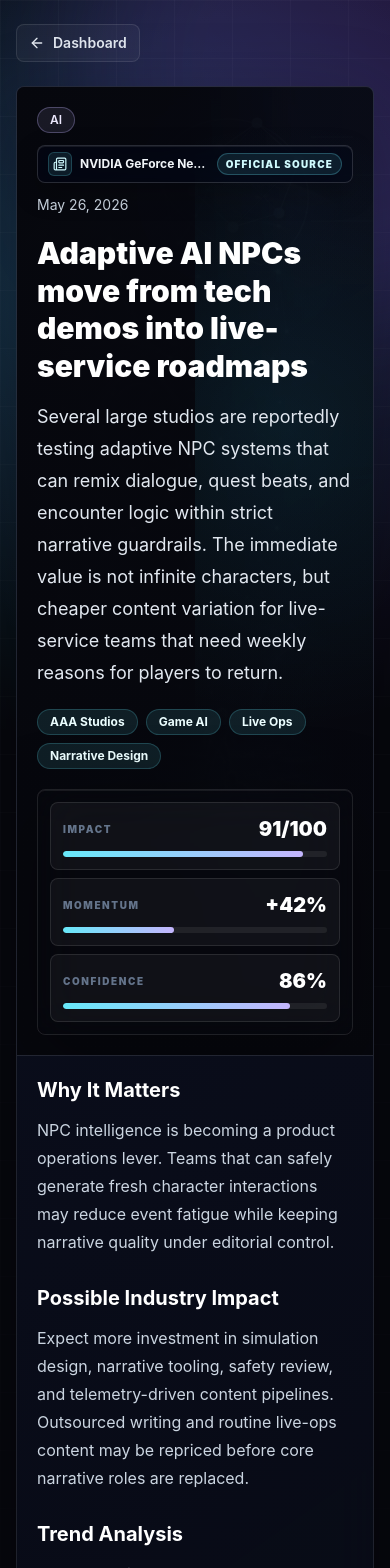
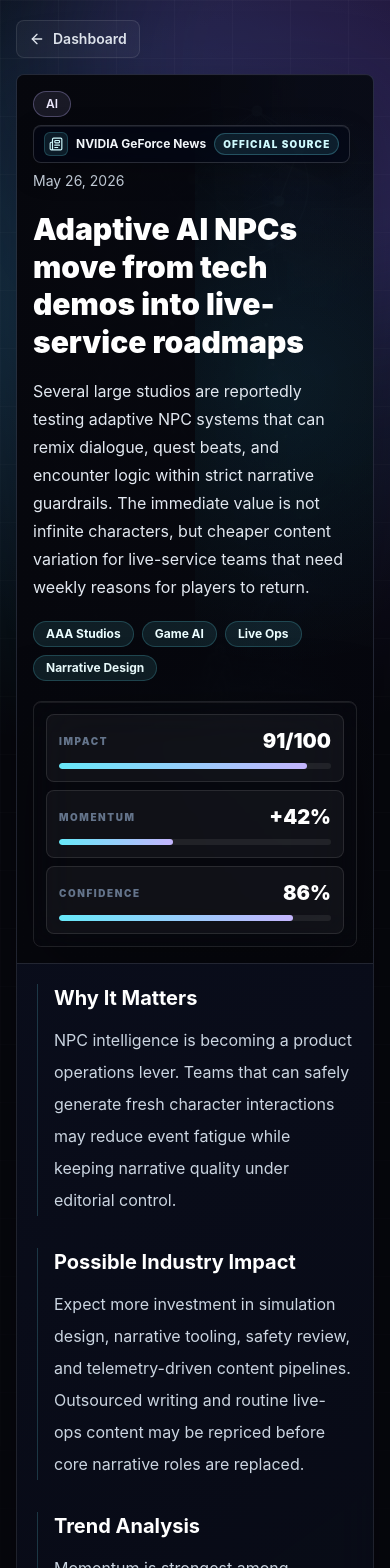
Before and after one commit to ethankim417/LoreEngine, a Next.js app: page /articles/adaptive-ai-npcs-enter-live-service-roadmaps in a window 390 px wide. Shown: the top 1568 px of the page. Built offline with nearby package versions, Linux system fonts and the light colour scheme.

Commit message:
Polish dashboard rhythm

```diff
--- a/app/articles/[slug]/page.tsx
+++ b/app/articles/[slug]/page.tsx
@@ -33,13 +33,13 @@ export default function ArticlePage({ params }: ArticlePageProps) {
   }
 
   return (
-    <main className="relative min-h-screen overflow-hidden px-4 py-6 sm:px-6 lg:px-8">
+    <main className="relative min-h-screen overflow-hidden px-4 py-5 sm:px-6 sm:py-6 lg:px-8">
       <div aria-hidden="true" className="mesh-grid absolute inset-0 opacity-70" />
       <div
         aria-hidden="true"
         className="absolute right-[-12rem] top-[-12rem] h-[32rem] w-[32rem] rounded-full bg-violet-500/15 blur-3xl"
       />
-      <div className="relative z-10 mx-auto flex max-w-6xl flex-col gap-6">
+      <div className="relative z-10 mx-auto flex max-w-6xl flex-col gap-4 sm:gap-6">
         <Link
           href="/"
           className="inline-flex w-fit items-center gap-2 rounded-lg border border-white/10 bg-white/[0.04] px-3 py-2 text-sm font-semibold text-slate-200 transition hover:border-cyan-300/40 hover:text-white"
@@ -49,7 +49,7 @@ export default function ArticlePage({ params }: ArticlePageProps) {
         </Link>
 
         <article className="glass-panel overflow-hidden rounded-lg">
-          <div className="relative min-h-[30rem] overflow-hidden border-b border-white/10 p-5 sm:p-7">
+          <div className="relative min-h-[28rem] overflow-hidden border-b border-white/10 p-4 sm:min-h-[30rem] sm:p-7">
             <Image
               src={article.visual.image}
               alt={article.visual.alt}
@@ -63,9 +63,9 @@ export default function ArticlePage({ params }: ArticlePageProps) {
             <div className="absolute right-0 top-0 h-full w-1/2 bg-[radial-gradient(circle_at_50%_35%,rgba(50,217,255,0.085),transparent_48%)]" />
             <div className="absolute inset-x-0 bottom-0 h-24 bg-gradient-to-t from-[#06070d] to-transparent" />
 
-            <div className="relative z-10 grid min-h-[26rem] gap-5 lg:grid-cols-[1fr_18rem] lg:items-end">
+            <div className="relative z-10 grid min-h-[25rem] gap-5 sm:min-h-[26rem] lg:grid-cols-[1fr_18rem] lg:items-end">
               <div className="max-w-3xl">
-              <div className="flex flex-wrap items-center gap-3">
+                <div className="flex flex-wrap items-center gap-2 sm:gap-3">
                   <span className={`rounded-full border px-3 py-1 text-xs font-semibold ${categoryTone(article.category)}`}>
                     {article.category}
                   </span>
@@ -75,7 +75,9 @@ export default function ArticlePage({ params }: ArticlePageProps) {
                 <h1 className="mt-5 max-w-4xl font-display text-3xl font-black leading-tight tracking-normal text-white sm:text-5xl">
                   {article.title}
                 </h1>
-              <p className="mt-4 max-w-3xl text-lg leading-8 text-slate-200">{article.fullTldr}</p>
+                <p className="mt-4 max-w-3xl text-base leading-7 text-slate-200 sm:text-lg sm:leading-8">
+                  {article.fullTldr}
+                </p>
                 <div className="mt-5 flex flex-wrap gap-2">
                   {article.sectors.slice(0, 5).map((sector) => (
                     <span
@@ -97,7 +99,7 @@ export default function ArticlePage({ params }: ArticlePageProps) {
           </div>
 
           <div className="grid gap-0 lg:grid-cols-[1fr_18rem]">
-            <div className="space-y-7 p-5 sm:p-7">
+            <div className="space-y-8 p-5 sm:space-y-10 sm:p-8">
               <DetailBlock title="Why It Matters" body={article.whyItMatters} />
               <DetailBlock title="Possible Industry Impact" body={article.possibleImpact} />
               <DetailBlock title="Trend Analysis" body={article.trendAnalysis} />
@@ -157,9 +159,9 @@ export default function ArticlePage({ params }: ArticlePageProps) {
 
 function DetailBlock({ title, body }: { title: string; body: string }) {
   return (
-    <section>
+    <section className="border-l border-cyan-300/20 pl-4 sm:pl-5">
       <h2 className="font-display text-xl font-bold text-white">{title}</h2>
-      <p className="mt-3 leading-7 text-slate-300">{body}</p>
+      <p className="mt-3 max-w-3xl text-base leading-8 text-slate-300">{body}</p>
     </section>
   );
 }
--- a/app/page.tsx
+++ b/app/page.tsx
@@ -7,7 +7,7 @@ export default function Home() {
   return (
     <main className="relative min-h-screen overflow-hidden">
       <AmbientBackground />
-      <div className="relative z-10 mx-auto flex w-full max-w-7xl flex-col gap-6 px-3 py-4 sm:px-6 sm:py-6 lg:px-8 lg:py-8">
+      <div className="relative z-10 mx-auto flex w-full max-w-7xl flex-col gap-5 px-3 py-4 sm:gap-6 sm:px-6 sm:py-6 lg:px-8 lg:py-8">
         <Hero />
         <IntelligenceDashboard articles={articles} metrics={getDashboardMetrics(articles)} />
       </div>
--- a/components/ArticleCard.tsx
+++ b/components/ArticleCard.tsx
@@ -107,12 +107,12 @@ export function ArticleCard({ article }: { article: Article }) {
         </div>
       </div>
 
-      <div className="relative z-10 grid grid-cols-[1fr_auto] gap-3 border-t border-white/10 bg-black/20 p-3">
+      <div className="relative z-10 flex items-center justify-between gap-3 border-t border-white/10 bg-black/10 px-4 py-3">
         <Link
           href={`/articles/${article.slug}`}
-          className="inline-flex w-full items-center justify-center gap-2 rounded-lg border border-white/10 bg-white/[0.07] px-4 py-3 text-sm font-black text-white shadow-[inset_0_1px_0_rgba(255,255,255,0.08)] transition hover:border-cyan-300/35 hover:bg-cyan-300/[0.12] hover:text-cyan-50"
+          className="inline-flex items-center gap-2 text-sm font-black text-white transition hover:text-cyan-100"
         >
-          Read More
+          Read brief
           <ChevronRight className="h-4 w-4 transition group-hover:translate-x-0.5" />
         </Link>
         <a
@@ -120,7 +120,7 @@ export function ArticleCard({ article }: { article: Article }) {
           aria-label={`Open source article from ${article.source}`}
           title={`Open source article from ${article.source}`}
           data-testid={`source-link-${article.slug}`}
-          className="grid h-12 w-12 place-items-center rounded-lg border border-white/10 bg-white/[0.05] text-slate-200 transition hover:border-cyan-300/40 hover:bg-cyan-300/10 hover:text-cyan-100"
+          className="grid h-9 w-9 shrink-0 place-items-center rounded-lg border border-white/10 bg-white/[0.035] text-slate-300 transition hover:border-cyan-300/40 hover:bg-cyan-300/10 hover:text-cyan-100"
         >
           <ExternalLink className="h-4 w-4" />
         </a>
--- a/components/IntelligenceDashboard.tsx
+++ b/components/IntelligenceDashboard.tsx
@@ -80,20 +80,20 @@ export function IntelligenceDashboard({ articles, metrics }: IntelligenceDashboa
   }, [articles, category, query, sortMode, sourceType]);
 
   return (
-    <div className="flex flex-col gap-4 sm:gap-5">
+    <div className="flex flex-col gap-5 sm:gap-6">
       <WeeklyBriefStatus articles={articles} metrics={metrics} />
 
       <ExecutiveBrief articles={articles} />
 
       <SignalConstellation articles={articles} />
 
-      <section aria-label="Dashboard metrics" className="grid gap-2 sm:grid-cols-2 sm:gap-3 lg:grid-cols-4">
+      <section aria-label="Dashboard metrics" className="grid gap-3 sm:grid-cols-2 lg:grid-cols-4">
         {metrics.map((metric) => (
           <MetricCard key={metric.label} metric={metric} onSelect={() => setSelectedMetric(metric)} />
         ))}
       </section>
 
-      <section className="glass-panel rounded-lg p-3 sm:p-5">
+      <section className="glass-panel rounded-lg p-4 sm:p-5">
         <div className="flex flex-col gap-4 xl:flex-row xl:items-center xl:justify-between">
           <div>
             <div className="flex items-center gap-2 text-sm font-semibold uppercase tracking-[0.12em] text-cyan-200">
@@ -105,7 +105,7 @@ export function IntelligenceDashboard({ articles, metrics }: IntelligenceDashboa
             </p>
           </div>
 
-          <div className="grid gap-3 md:grid-cols-[minmax(14rem,1fr)_auto_auto_auto] xl:w-[58rem]">
+          <div className="grid gap-2.5 sm:gap-3 md:grid-cols-[minmax(14rem,1fr)_auto_auto_auto] xl:w-[58rem]">
             <label className="relative block">
               <span className="sr-only">Search articles</span>
               <Search className="pointer-events-none absolute left-3 top-1/2 h-4 w-4 -translate-y-1/2 text-slate-500" />
@@ -184,7 +184,7 @@ export function IntelligenceDashboard({ articles, metrics }: IntelligenceDashboa
 
       <MarketPulse />
 
-      <section className="grid gap-3 sm:gap-4 lg:grid-cols-2 xl:grid-cols-3">
+      <section className="grid gap-4 lg:grid-cols-2 xl:grid-cols-3">
         {filteredArticles.map((article) => (
           <ArticleCard key={article.id} article={article} />
         ))}
@@ -231,7 +231,7 @@ function WeeklyBriefStatus({
   const sourceCount = new Set(articles.map((article) => article.source)).size;
 
   return (
-    <section className="glass-panel rounded-lg p-3 sm:p-4" aria-label="Weekly brief status">
+    <section className="glass-panel rounded-lg p-4" aria-label="Weekly brief status">
       <div className="flex flex-col gap-3 lg:flex-row lg:items-center lg:justify-between">
         <div className="flex items-start gap-3">
           <span className="grid h-10 w-10 shrink-0 place-items-center rounded-lg border border-cyan-300/25 bg-cyan-300/10 text-cyan-100 shadow-[0_0_28px_rgba(34,211,238,0.12)]">
--- a/components/MarketPulse.tsx
+++ b/components/MarketPulse.tsx
@@ -14,6 +14,7 @@ import { formatDate } from "@/lib/format";
 
 export function MarketPulse() {
   const [snapshot, setSnapshot] = useState<MarketSnapshot>(staticMarketSnapshot);
+  const [isRefreshing, setIsRefreshing] = useState(process.env.NEXT_PUBLIC_GITHUB_PAGES !== "true");
   const focusPlayers = getMarketFocusPlayersFromSnapshot(snapshot);
   const averageThirtyDay =
     focusPlayers.reduce((total, player) => total + player.thirtyDayChange, 0) / focusPlayers.length;
@@ -24,6 +25,7 @@ export function MarketPulse() {
 
   useEffect(() => {
     if (process.env.NEXT_PUBLIC_GITHUB_PAGES === "true") {
+      setIsRefreshing(false);
       return;
     }
 
@@ -38,6 +40,11 @@ export function MarketPulse() {
       })
       .catch(() => {
         // Keep the static fallback snapshot if the runtime API is unavailable.
+      })
+      .finally(() => {
+        if (isMounted) {
+          setIsRefreshing(false);
+        }
       });
 
     return () => {
@@ -60,9 +67,15 @@ export function MarketPulse() {
               <BadgeDollarSign className="h-4 w-4" />
               Market Pulse
             </div>
-            <p className="mt-1 text-xs leading-5 text-slate-500">
-              Updated {formatDate(snapshot.snapshotDate)}
-            </p>
+            <div className="mt-1 flex flex-wrap items-center gap-2 text-xs leading-5 text-slate-500" aria-live="polite">
+              <span>Updated {formatDate(snapshot.snapshotDate)}</span>
+              {isRefreshing ? (
+                <span className="inline-flex items-center gap-1.5 rounded-full border border-cyan-300/15 bg-cyan-300/[0.06] px-2 py-0.5 text-[0.65rem] font-bold uppercase tracking-[0.1em] text-cyan-100">
+                  <span className="h-1.5 w-1.5 animate-pulse rounded-full bg-cyan-200" />
+                  Refreshing
+                </span>
+              ) : null}
+            </div>
           </div>
 
           <div className="grid gap-3 xl:grid-cols-[1fr_auto] xl:items-center">
```
Lines whose indentation alone changed are shown as unchanged.
